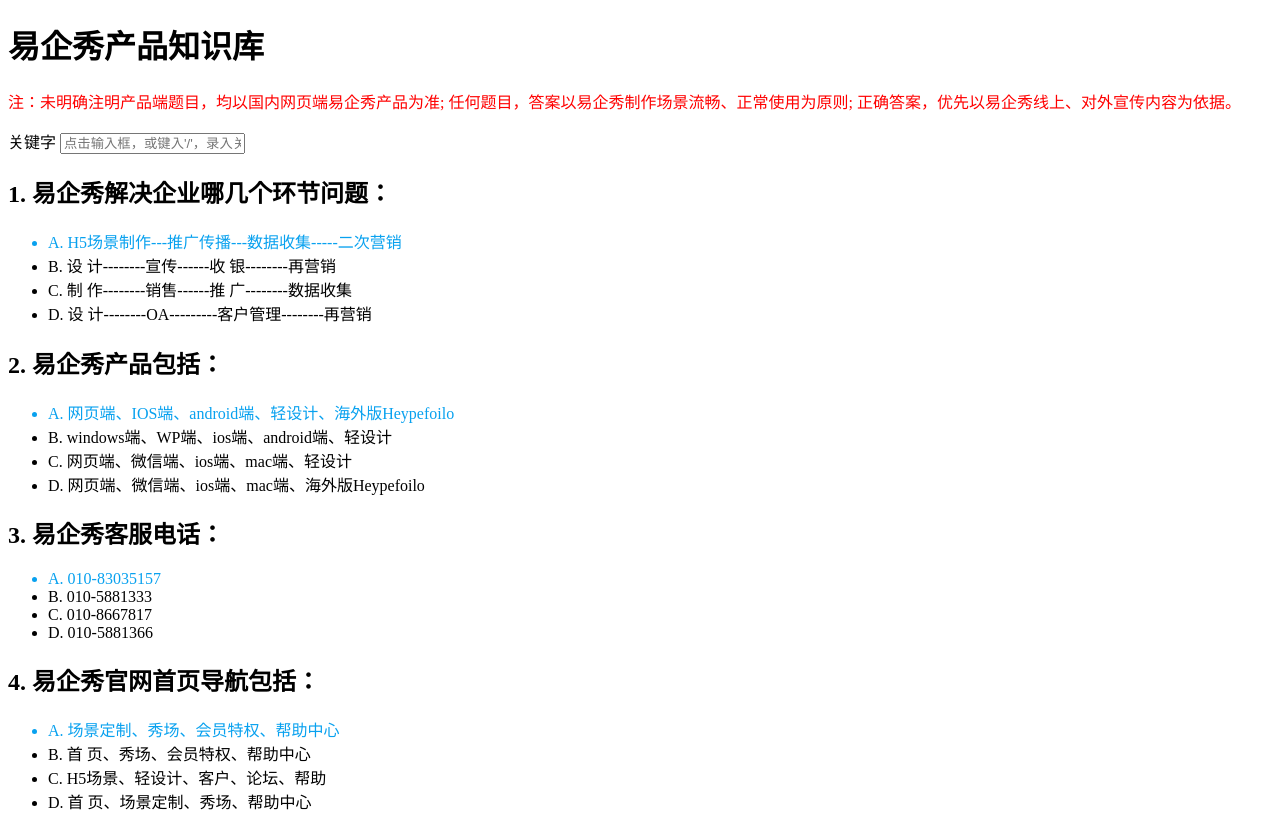
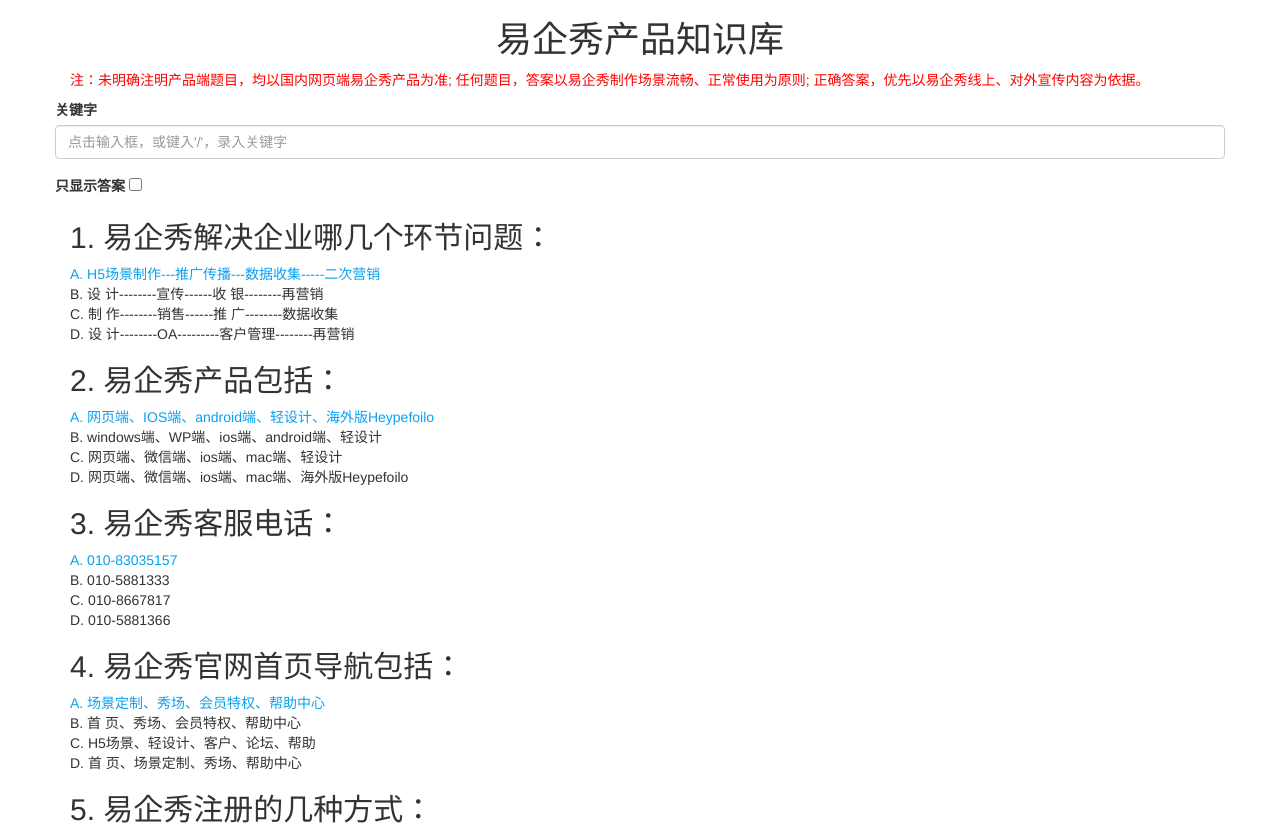
Before and after one commit to ChineseNetEqxiu/test, a website: page index.html in a window 1280 px wide. Shown: the top 829 px of the page. Drawn offline with nearby package versions, Linux system fonts and the light colour scheme; some packages are replaced by stand-ins of ours.

Commit message:
添加“只显示答案”选项

```diff
--- a/index.html
+++ b/index.html
@@ -6,7 +6,7 @@
     <meta name="viewport" content="width=device-width, initial-scale=1.0" />
     <!--<link rel="stylesheet" href="node_modules/angular/angular-csp.css"/>-->
     <link href="//cdn.bootcss.com/angular.js/1.5.0/angular-csp.css" rel="stylesheet">
-    <!--<link rel="stylesheet" href="//cdn.bootcss.com/bootstrap/3.2.0/css/bootstrap.min.css"/>-->
+    <link rel="stylesheet" href="//cdn.bootcss.com/bootstrap/3.2.0/css/bootstrap.min.css"/>
     <!--<link rel="stylesheet" href="node_modules/bootstrap/dist/css/bootstrap.css"/>-->
     <link rel="stylesheet" href="css/style.css"/>
 </head>
@@ -21,6 +21,10 @@
             <label>关键字</label>
             <input type="text" class="form-control" placeholder="点击输入框，或键入'/'，录入关键字" ng-model="keywords.title" bind-slash/>
         </div>
+        <div class="form-group">
+            <label>只显示答案</label>
+            <input type="checkbox" ng-model="answerOnly">
+        </div>
     </form>
     <div class="questions-container">
         <div class="question-answer" ng-repeat="question in questions | filter:keywords">
@@ -29,6 +33,7 @@
                 <ul class="list-unstyled">
                     <li class="answer"
                         ng-class="{'active': answer.result}"
+                        ng-show="!answerOnly || answer.result"
                         ng-repeat="answer in question.answer">
                         {{answer.title}}
                     </li>
--- a/js/app.js
+++ b/js/app.js
@@ -7,6 +7,7 @@
         //    });
         $scope.questions = questions;
         $scope.completions = completions;
+        $scope.answerOnly = false;
     }])
     .directive('bindSlash', function () {
         return function ($scope, $element) {
```
